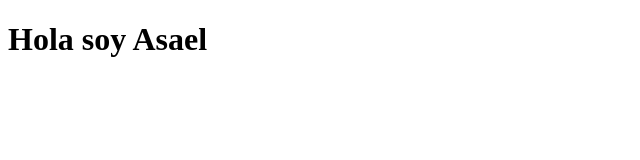
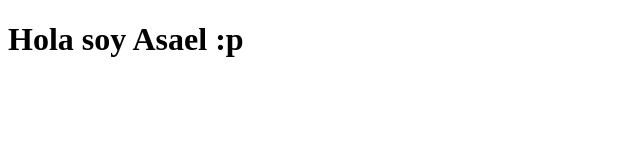
Before and after one commit to asaelitop/actions-ejempo, a plain HTML site: page index.html in a window 1280 px wide. Shown: the full height of the page, 0-640 px from the left. Drawn offline with Linux system fonts and the light colour scheme.

Commit message:
prueba 4

```diff
--- a/index.html
+++ b/index.html
@@ -7,6 +7,6 @@
     <title>My site</title>
 </head>
 <body>
-    <h1>Hola soy Asael</h1>
+    <h1>Hola soy Asael :p</h1>
 </body>
 </html>
```
